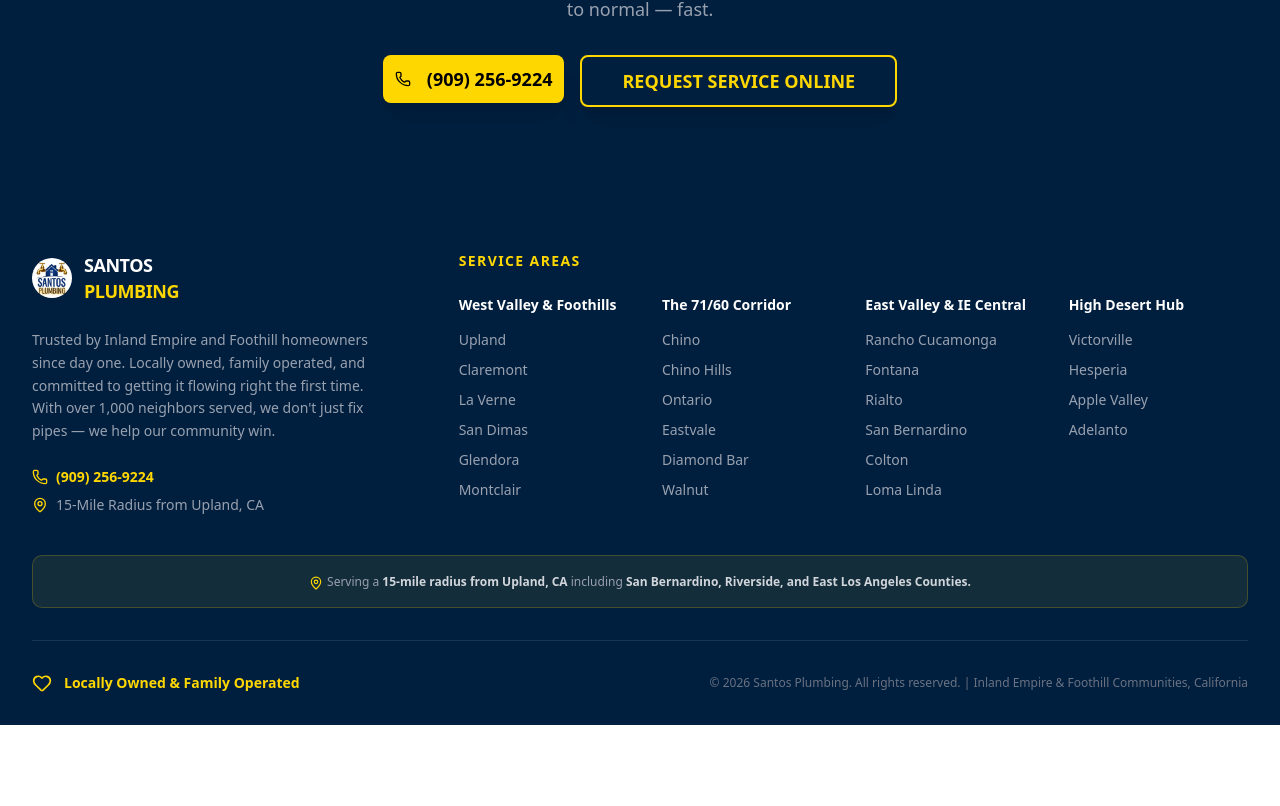
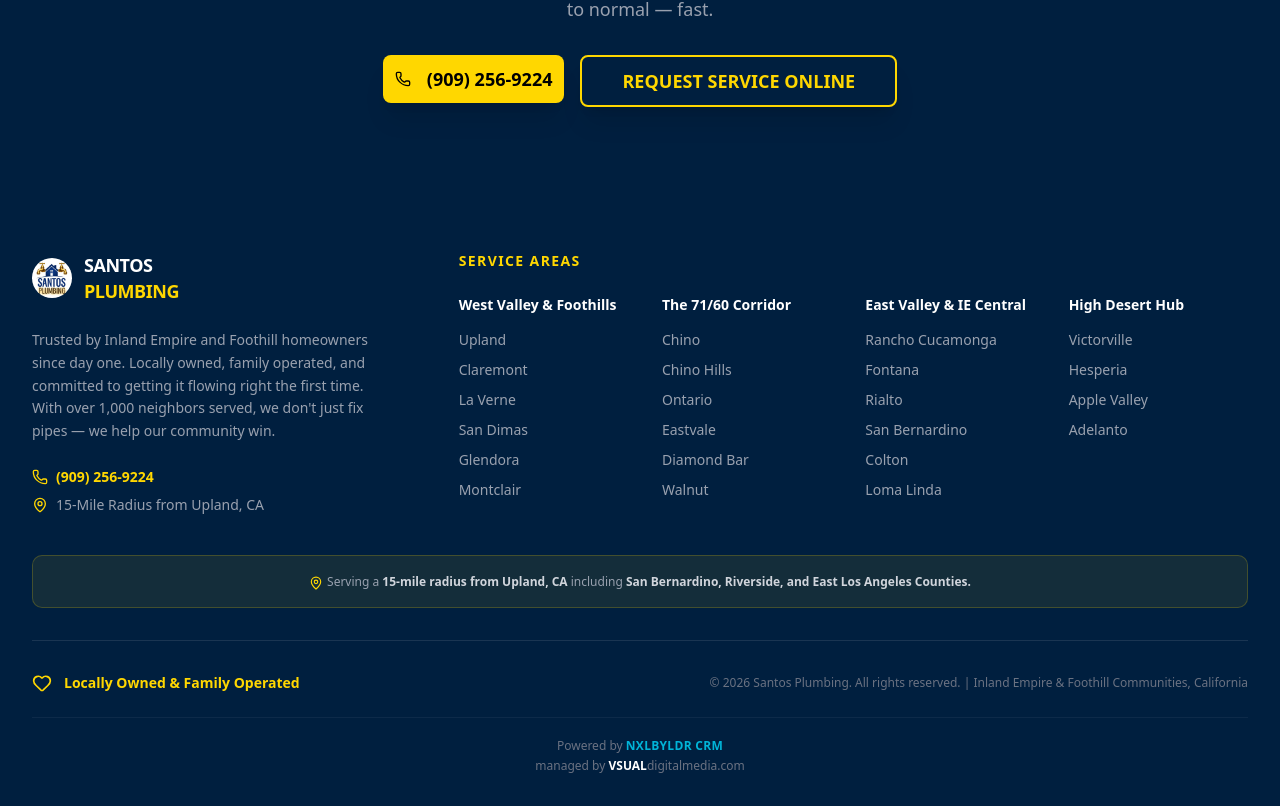
Before and after one commit to mohontotopu48-maker/santostheplumber-new, a Next.js app: page / in a window 1280 px wide. Shown: the part 5818-6624 px from the top of the page. Before the commit the page ends 6543 px from the top, so only its background shows below. Built offline with nearby package versions, Linux system fonts and the light colour scheme.

Commit message:
94ddf705-0e3a-450b-8a7f-5220eb2ff669

```diff
--- a/src/app/page.tsx
+++ b/src/app/page.tsx
@@ -27,6 +27,7 @@
 const NAVY = "#001F3F";
 const YELLOW = "#FFD700";
 const WHITE = "#FFFFFF";
+const TEAL = "#00B4D8"; /* Electric Coastal Teal */
 
 /* ══════════════════════════════════════════════════════════════════════
    HEADER
@@ -822,7 +823,7 @@
           </p>
         </div>
 
-        {/* Divider */}
+        {/* Divider — Main bottom bar */}
         <div className="mt-8 pt-8 border-t border-white/10">
           <div className="flex flex-col md:flex-row items-center justify-between gap-4">
             <div className="flex items-center gap-3">
@@ -835,6 +836,26 @@
               © {new Date().getFullYear()} Santos Plumbing. All rights reserved. | Inland Empire &amp; Foothill Communities, California
             </p>
           </div>
+        </div>
+
+        {/* Agency & CRM signature */}
+        <div className="mt-6 pt-5 border-t border-white/5 text-center space-y-1">
+          <p className="text-xs">
+            <span className="text-gray-500">Powered by </span>
+            <span className="font-semibold tracking-wide" style={{ color: TEAL }}>NXLBYLDR CRM</span>
+          </p>
+          <p className="text-xs text-gray-500">
+            managed by{" "}
+            <a
+              href="https://vsualdigitalmedia.com/"
+              target="_blank"
+              rel="noopener noreferrer"
+              className="hover:opacity-80 transition-opacity"
+            >
+              <span className="font-bold text-white">VSUAL</span>
+              <span className="text-gray-500">digitalmedia.com</span>
+            </a>
+          </p>
         </div>
       </div>
     </footer>
```
Also changed, not shown: 1 other file (tests, documents, lock files or other folders).
